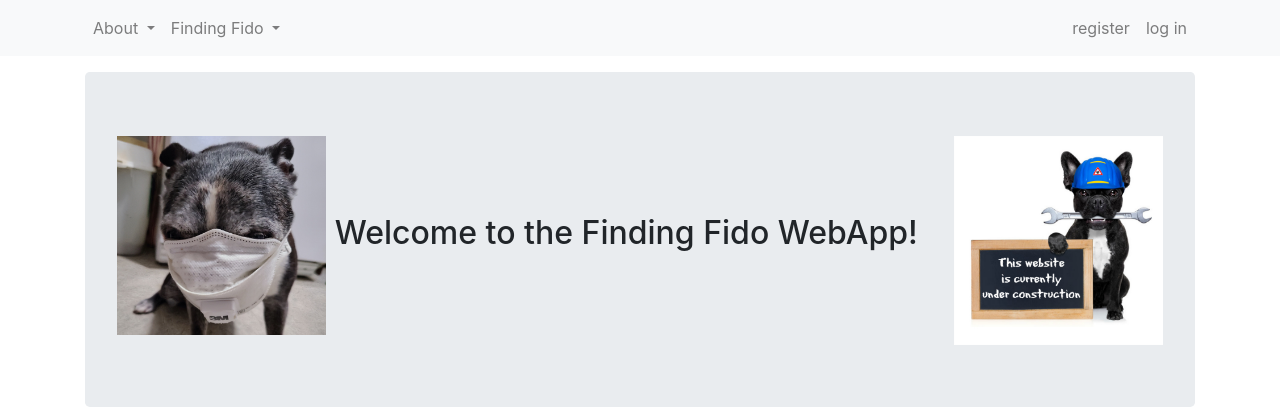
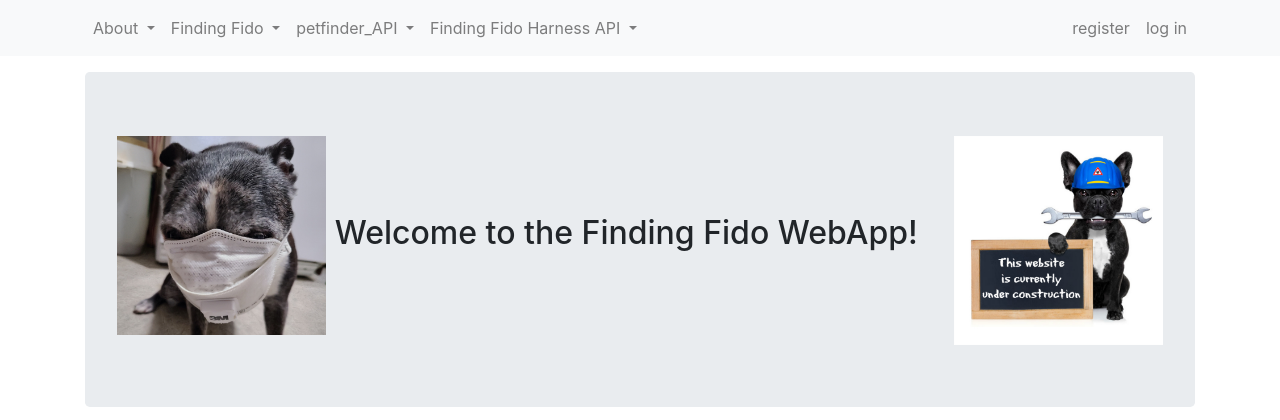
Before and after one commit to elisecho/FidoFinder, a Django app: page / in a window 1280 px wide. Shown: the top 420 px of the page. Run offline with Django 3.2, Linux system fonts and the light colour scheme; some libraries are stand-ins or nearby versions.

Commit message:
final branch - initial commit

```diff
--- a/ff_app/templates/ff_app/base.html
+++ b/ff_app/templates/ff_app/base.html
@@ -42,6 +42,30 @@
 					</a>
 					<div class="dropdown-menu" aria-labelledby="navbarDropdown">
 						<a class="dropdown-item" href="{% url 'ff_app:pets' %}">List of Pets</a>
+					</div>
+				</li>
+			</ul>
+
+			<!-- petfinder.com API Drop Down -->
+			<ul class="nav navbar-nav">
+				<li class="nav-item dropdown">
+					<a class="nav-link dropdown-toggle" id="navbarDropdown" role="button" data-toggle="dropdown" aria-haspopup="true" aria-expanded="false">
+					petfinder_API
+					</a>
+					<div class="dropdown-menu" aria-labelledby="navbarDropdown">
+						<a class="dropdown-item" href="{% url 'ff_app:random_pet_finder' %}">Current Adoptions</a>
+					</div>
+				</li>
+			</ul>
+
+			<!-- Finding Fido API Drop Down -->
+			<ul class="nav navbar-nav">
+				<li class="nav-item dropdown">
+					<a class="nav-link dropdown-toggle" id="navbarDropdown" role="button" data-toggle="dropdown" aria-haspopup="true" aria-expanded="false">
+					Finding Fido Harness API
+					</a>
+					<div class="dropdown-menu" aria-labelledby="navbarDropdown">
+						<a class="dropdown-item" href="https://finding-fido.herokuapp.com/locations">Locations</a>
 					</div>
 				</li>
 			</ul>
--- a/ff_app/urls.py
+++ b/ff_app/urls.py
@@ -49,4 +49,7 @@ urlpatterns = [
     #API for adding a pet's location
     path('locations/', views.LocationList.as_view()),
 
+    #Random pet finder that uses the Petfinder API
+    path('random_pet_finder/', views.random_pet_finder, name='random_pet_finder'),
+
 ]
--- a/ff_app/views.py
+++ b/ff_app/views.py
@@ -12,6 +12,7 @@ from rest_framework.response import Response
 from rest_framework import status
 from .serializers import LocationSerializer
 from django.template.context_processors import request
+import petpy
 
 # Create your views here.
 
@@ -240,3 +241,11 @@ class LocationList(APIView):
              serializer.save()
              return Response(serializer.data, status=status.HTTP_201_CREATED)
          return Response(serializer.errors, status=status.HTTP_400_BAD_REQUEST)
+
+#Petfinder API
+def random_pet_finder(request):
+    pf = petpy.Petfinder(key="cSsIbBmTYRT3LOwOccdgcIoec9iLmZCfqTnWylxDD7R2BLFnwo", secret="AxwDvPFnx68TIeKYyT44wcKzxAe4B0nT5XiCV39F")
+    dog_breeds = pf.breeds('dog')
+    cat_breeds = pf.breeds('cat')
+    context = {'dog_breeds': dog_breeds, 'cat_breeds': cat_breeds}
+    return render(request, 'ff_app/random_pet_finder.html', context)
```
Also changed, not shown: ff_app/templates/ff_app/random_pet_finder.html (added, +9 -0 lines).
